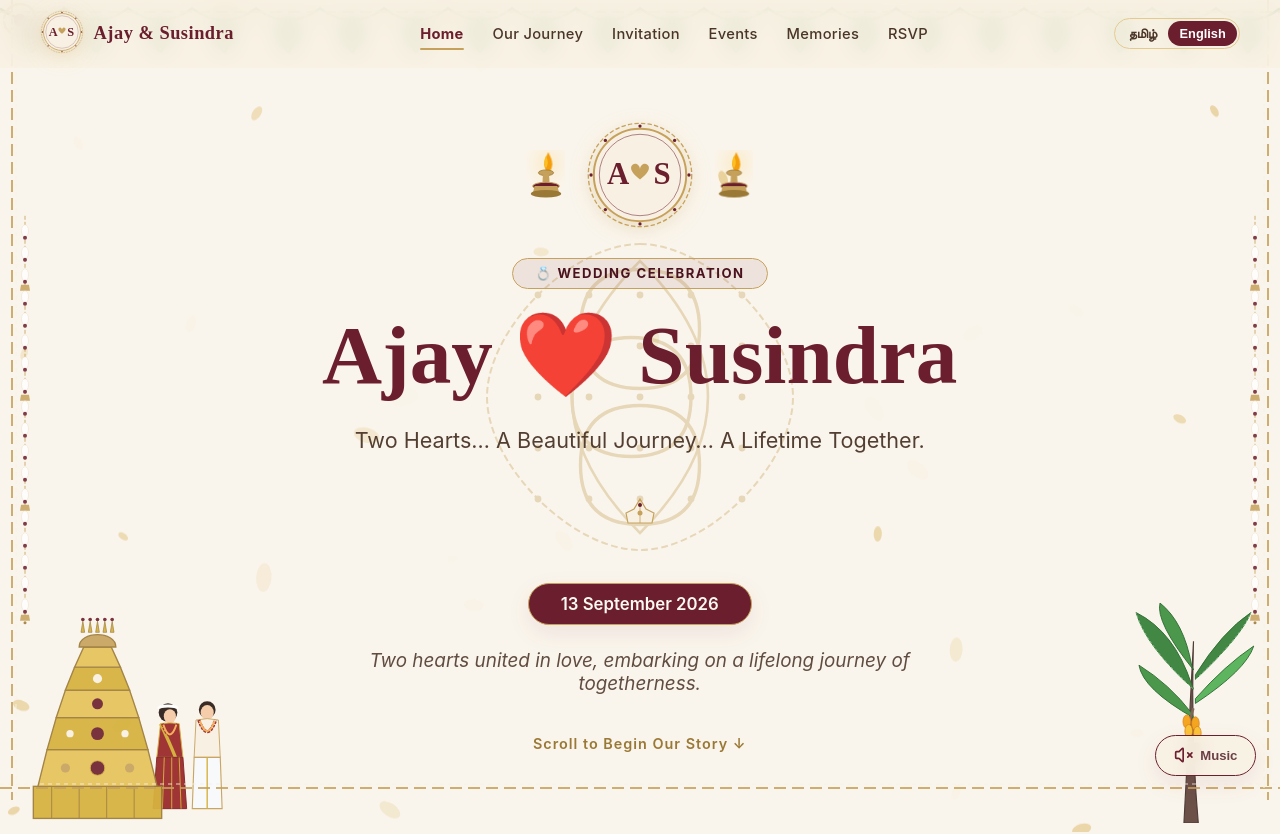
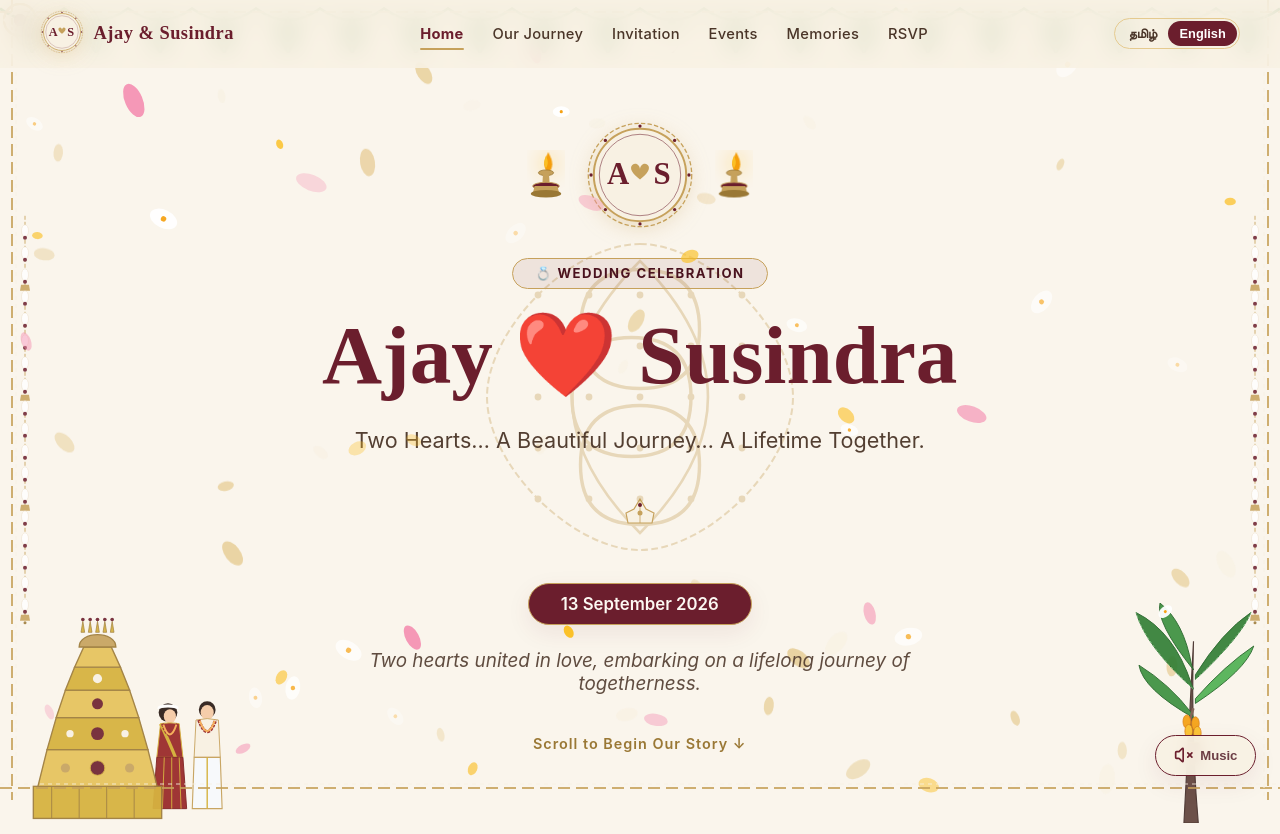
Before and after one commit to RithikaSaravanakumar/ajay-susiwedding, a React app in the folder frontend/: page / in a window 1280 px wide. Shown: the top 834 px of the page. Built offline with nearby package versions, Linux system fonts and the light colour scheme; the HTML template or start-up script is replaced by a standard one.

Commit message:
Set background opacity to low (0.20) and add continuous full-website falling flowers animation

```diff
--- a/frontend/src/App.jsx
+++ b/frontend/src/App.jsx
@@ -1,4 +1,4 @@
-import React, { useState, useEffect } from 'react';
+import React, { useState, useEffect, useRef } from 'react';
 import Header from './components/Header';
 import Hero from './components/Hero';
 import Invitation from './components/Invitation';
@@ -18,6 +18,111 @@ import { siteData } from './config/data';
 
 import bgImage from './assets/background.jpg';
 
+// Continuous Full-Website Falling Flowers Canvas Component
+const FullPageFallingPetals = () => {
+  const canvasRef = useRef(null);
+
+  useEffect(() => {
+    const canvas = canvasRef.current;
+    if (!canvas) return;
+    const ctx = canvas.getContext('2d');
+
+    let animationFrameId;
+    let width = (canvas.width = window.innerWidth);
+    let height = (canvas.height = window.innerHeight);
+
+    const handleResize = () => {
+      width = canvas.width = window.innerWidth;
+      height = canvas.height = window.innerHeight;
+    };
+    window.addEventListener('resize', handleResize);
+
+    // Jasmine, Marigold, & Lotus Falling Flowers Array
+    const petals = Array.from({ length: 45 }).map(() => ({
+      x: Math.random() * width,
+      y: Math.random() * height,
+      size: Math.random() * 6 + 4,
+      speedY: Math.random() * 0.9 + 0.4,
+      speedX: Math.random() * 0.6 - 0.3,
+      rotation: Math.random() * 360,
+      rotationSpeed: Math.random() * 1.5 - 0.75,
+      opacity: Math.random() * 0.7 + 0.3,
+      type: Math.random() > 0.5 ? 'jasmine' : Math.random() > 0.5 ? 'marigold' : 'lotus'
+    }));
+
+    const render = () => {
+      ctx.clearRect(0, 0, width, height);
+
+      petals.forEach((p) => {
+        p.y += p.speedY;
+        p.x += p.speedX;
+        p.rotation += p.rotationSpeed;
+
+        if (p.y > height + 20) {
+          p.y = -20;
+          p.x = Math.random() * width;
+        }
+
+        ctx.save();
+        ctx.translate(p.x, p.y);
+        ctx.rotate((p.rotation * Math.PI) / 180);
+        ctx.globalAlpha = p.opacity;
+
+        if (p.type === 'jasmine') {
+          // White Jasmine Flower (மல்லிகைப்பூ)
+          ctx.fillStyle = '#FFFFFF';
+          ctx.beginPath();
+          ctx.ellipse(0, 0, p.size, p.size * 1.6, 0, 0, 2 * Math.PI);
+          ctx.fill();
+
+          ctx.fillStyle = '#F59E0B';
+          ctx.beginPath();
+          ctx.arc(0, 0, p.size * 0.3, 0, 2 * Math.PI);
+          ctx.fill();
+        } else if (p.type === 'marigold') {
+          // Orange/Yellow Marigold Petal
+          ctx.fillStyle = '#FBBF24';
+          ctx.beginPath();
+          ctx.ellipse(0, 0, p.size * 1.2, p.size * 0.8, 0, 0, 2 * Math.PI);
+          ctx.fill();
+        } else {
+          // Pink Lotus Petal
+          ctx.fillStyle = '#F48FB1';
+          ctx.beginPath();
+          ctx.ellipse(0, 0, p.size * 0.9, p.size * 1.8, 0, 0, 2 * Math.PI);
+          ctx.fill();
+        }
+
+        ctx.restore();
+      });
+
+      animationFrameId = requestAnimationFrame(render);
+    };
+
+    render();
+
+    return () => {
+      window.removeEventListener('resize', handleResize);
+      cancelAnimationFrame(animationFrameId);
+    };
+  }, []);
+
+  return (
+    <canvas
+      ref={canvasRef}
+      style={{
+        position: 'fixed',
+        top: 0,
+        left: 0,
+        width: '100%',
+        height: '100%',
+        pointerEvents: 'none',
+        zIndex: 99
+      }}
+    />
+  );
+};
+
 function App() {
   const [lang, setLang] = useState(() => {
     return localStorage.getItem('weddingLang') || 'en';
@@ -36,7 +141,7 @@ function App() {
   return (
     <FullPageSikkuKolamFrame>
       <div className="app-container" style={{ position: 'relative' }}>
-        {/* Clearly Visible Full-Website Traditional Wedding Background Layer */}
+        {/* Low Opacity Traditional Wedding Background Layer */}
         <div
           style={{
             position: 'fixed',
@@ -45,12 +150,14 @@ function App() {
             backgroundSize: 'cover',
             backgroundPosition: 'center top',
             backgroundRepeat: 'no-repeat',
-            opacity: 0.72,
-            filter: 'contrast(1.05) saturate(1.1)',
+            opacity: 0.20,
             pointerEvents: 'none',
             zIndex: 0
           }}
         />
+
+        {/* Continuous Full-Website Falling Flowers Canvas */}
+        <FullPageFallingPetals />
 
         {/* Sticky Header Nav with Language Switcher */}
         <Header lang={lang} setLang={setLang} />
```
